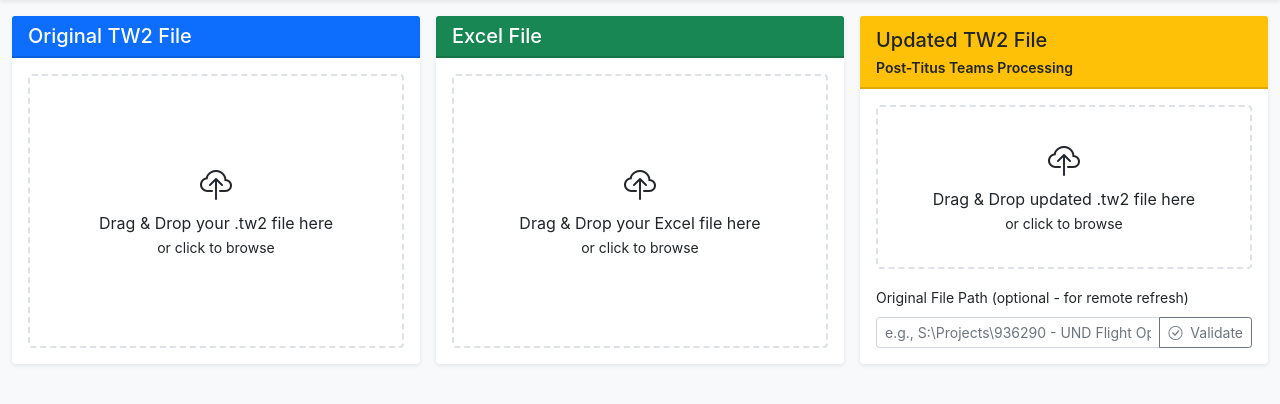
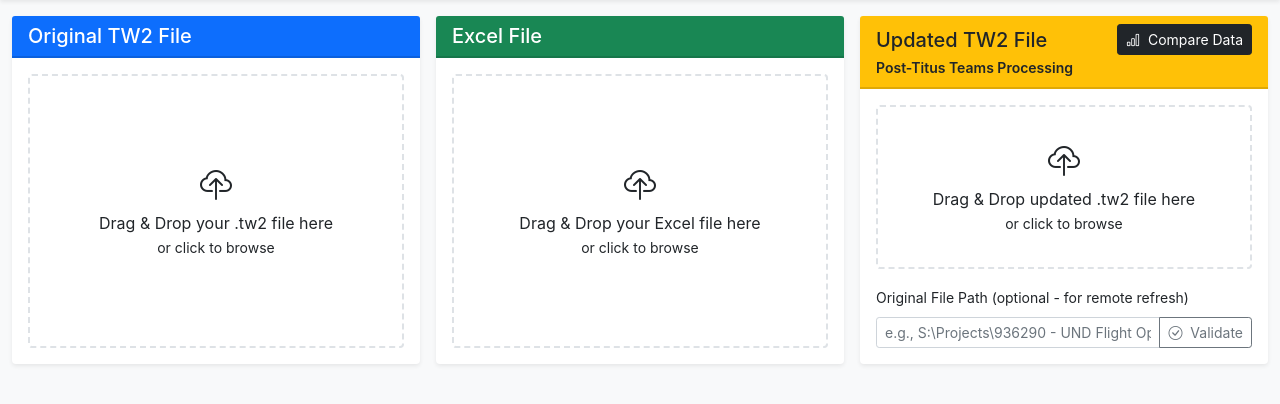
Before and after one commit to jacobe603/VAV-Data-Merger, a Flask app: page / in a window 1280 px wide. Shown: the part 56-460 px from the top of the page. Run offline with Flask 3, Linux system fonts and the light colour scheme; some libraries are stand-ins or nearby versions.

Commit message:
UI: make Compare Data button visible on warning header (switch to btn-dark with icon)

```diff
--- a/templates/index.html
+++ b/templates/index.html
@@ -114,7 +114,9 @@
                     <div class="card-header bg-warning text-dark">
                         <div class="d-flex justify-content-between align-items-center">
                             <h5 class="mb-0">Updated TW2 File</h5>
-                            <button class="btn btn-sm btn-outline-warning" onclick="showComparisonView()">Compare Data</button>
+                            <button class="btn btn-sm btn-dark" onclick="showComparisonView()" title="Go to Performance Comparison">
+                                <i class="bi bi-bar-chart"></i> Compare Data
+                            </button>
                         </div>
                         <small>Post-Titus Teams Processing</small>
                     </div>
```
